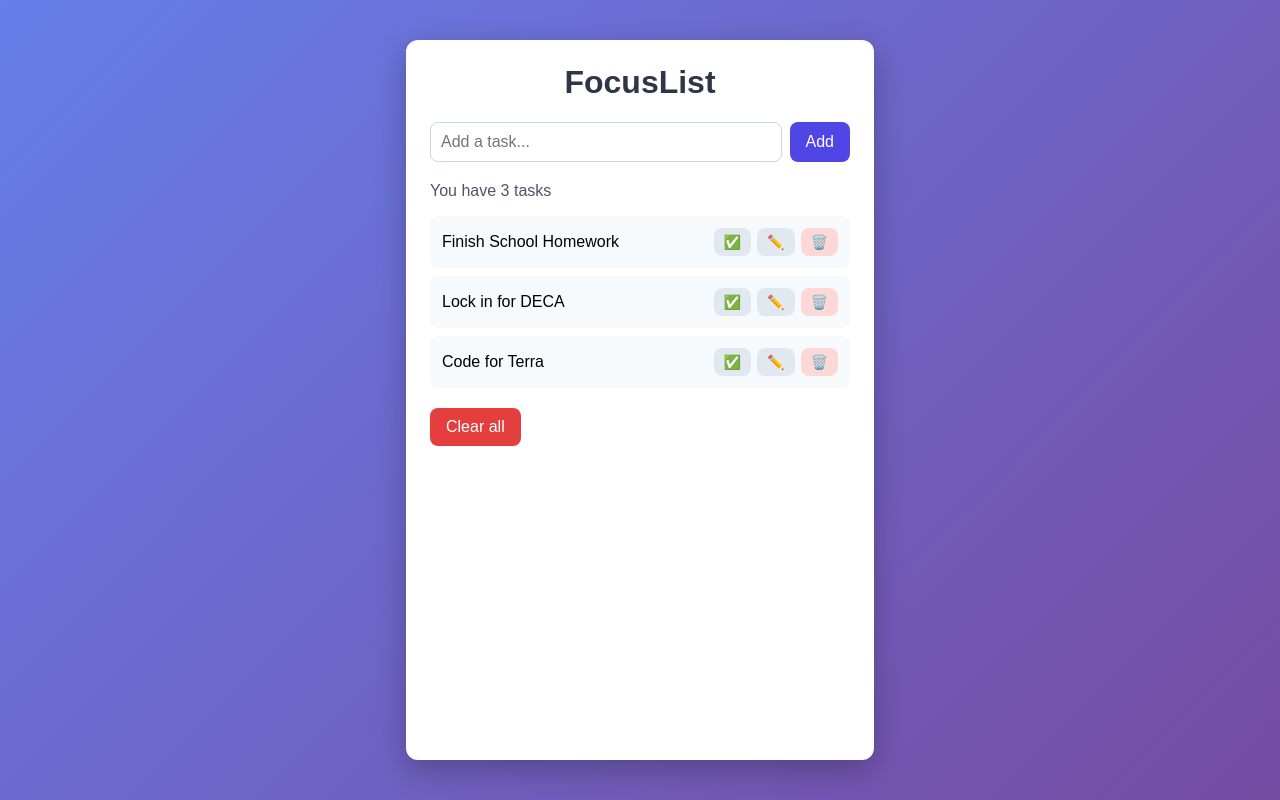
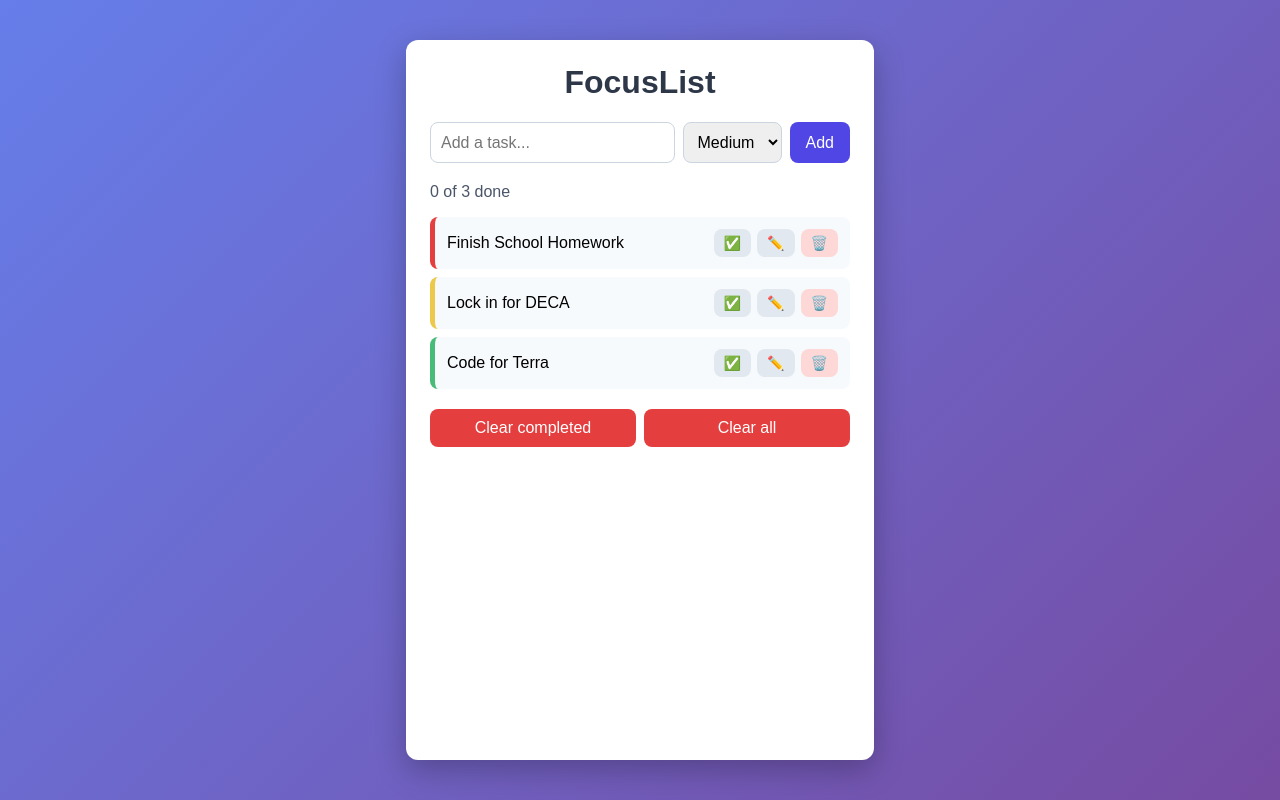
Before and after one commit to niralpatel07/Terra-code, a Flask app: page / in a window 1280 px wide. Run offline with Flask 3, Linux system fonts and the light colour scheme.

Commit message:
Session 3. ( priorities, sorting, progress  counter created with json saving tasks .)

```diff
--- a/app.py
+++ b/app.py
@@ -1,37 +1,72 @@
+import json
+import os
+from datetime import date
+
 from flask import Flask, render_template, request, redirect
 
 app = Flask(__name__)
 
-tasks = [
-    {"id": 1, "text": "Finish School Homework", "done": False},
-    {"id": 2, "text": "Lock in for DECA", "done": False},
-    {"id": 3, "text": "Code for Terra", "done": False},
+DATA_FILE = os.path.join(os.path.dirname(__file__), "tasks.json")
+PRIORITY_ORDER = {"high": 0, "medium": 1, "low": 2}
+
+DEFAULT_TASKS = [
+    {"id": 1, "text": "Finish School Homework", "done": False, "priority": "high"},
+    {"id": 2, "text": "Lock in for DECA", "done": False, "priority": "medium"},
+    {"id": 3, "text": "Code for Terra", "done": False, "priority": "low"},
 ]
-next_id = 4
+
+def load_data():
+    try:
+        with open(DATA_FILE, "r") as f:
+            data = json.load(f)
+        return data["tasks"], data["next_id"]
+    except (FileNotFoundError, json.JSONDecodeError, KeyError):
+        return [dict(t) for t in DEFAULT_TASKS], 4
+
+def save_data():
+    with open(DATA_FILE, "w") as f:
+        json.dump({"tasks": tasks, "next_id": next_id}, f, indent=4)
+
+tasks, next_id = load_data()
+
+def sorted_tasks():
+    return sorted(tasks, key=lambda t: (t["done"], PRIORITY_ORDER.get(t["priority"], 1)))
 
 @app.route("/", methods=["GET", "POST"])
 def home():
     global next_id
     if request.method == "POST":
         text = request.form["task"].strip()
+        priority = request.form.get("priority", "medium")
+        if priority not in PRIORITY_ORDER:
+            priority = "medium"
         existing = [t["text"] for t in tasks]
         if text != "" and text not in existing and len(text) <= 60:
-            tasks.append({"id": next_id, "text": text, "done": False})
+            tasks.append({
+                "id": next_id,
+                "text": text,
+                "done": False,
+                "priority": priority,
+                "created": date.today().isoformat(),
+            })
             next_id += 1
+            save_data()
         return redirect("/")
-    return render_template("index.html", tasks=tasks, editing_id=None)
+    return render_template("index.html", tasks=sorted_tasks(), editing_id=None)
 
 @app.route("/done/<int:task_id>", methods=["POST"])
 def done(task_id):
     for t in tasks:
         if t["id"] == task_id:
             t["done"] =  not t["done"]
+    save_data()
     return redirect("/")
 
 @app.route("/delete/<int:task_id>", methods=["POST"])
 def delete(task_id):
     global tasks
     tasks = [t for t in tasks if t["id"] != task_id]
+    save_data()
     return redirect("/")
 
 @app.route("/edit/<int:task_id>", methods=["GET", "POST"])
@@ -41,12 +76,21 @@ def edit(task_id):
         for t in tasks:
             if t["id"] == task_id and new_text != "" and len(new_text) <= 60:
                 t["text"] = new_text
+        save_data()
         return redirect("/")
-    return render_template("index.html", tasks=tasks, editing_id=task_id)
+    return render_template("index.html", tasks=sorted_tasks(), editing_id=task_id)
+
+@app.route("/clear-done", methods=["POST"])
+def clear_done():
+    global tasks
+    tasks = [t for t in tasks if not t["done"]]
+    save_data()
+    return redirect("/")
 
 @app.route("/clear", methods=["POST"])
 def clear():
     tasks.clear()
+    save_data()
     return redirect("/")
 
 if __name__ == "__main__":
--- a/templates/index.html
+++ b/templates/index.html
@@ -127,6 +127,32 @@
         .del:hover {
             background: #feb2b2;
         }
+        select {
+            padding: 10px;
+            font-size: 16px;
+            border: 1px solid #cbd5e0;
+            border-radius: 8px;
+        }
+        .p-high { border-left: 5px solid #e53e3e; }
+        .p-medium { border-left: 5px solid #ecc94b; }
+        .p-low { border-left: 5px solid #48bb78; }
+        .bulk {
+            display: flex;
+            gap: 8px;
+        }
+        .bulk form {
+            margin: 0;
+            flex: 1;
+        }
+        .bulk .clear {
+            width: 100%;
+        }
+        small {
+            display: block;
+            color: #718096;
+            font-size: 12px;
+            margin-top: 4px;
+        }
 
     </style>
 </head>
@@ -135,20 +161,29 @@
         <h1>FocusList</h1>
          <form method="post">
             <input type="text" name="task" placeholder="Add a task..." maxlength="60" required>
+
+            <select name="priority">
+                <option value="high">High</option>
+                <option value="medium" selected>Medium</option>
+                <option value="low">Low</option>
+            </select>
+
             <button type="submit">Add</button>
          </form>
-         <p>You have {{ tasks|length }} tasks</p>
+         <p>{{ tasks|selectattr("done")|list|length }} of {{ tasks|length }} done</p>
          {% if tasks %}
          <ul>
             {% for task in tasks %}
-            <li class="{{ 'done' if task.done else '' }}">
+            <li class="{{ 'done' if task.done else '' }} p-{{ task.priority }}" >
                 {% if task.id == editing_id %}
                 <form method="post" action="/edit/{{ task.id }}" class="edit-form">
                 <input type="text" name="task" value="{{ task.text }}" maxlength="60" required>
                 <button type="submit" class="small">Save</button>
                 </form>
                 {% else %}
-                <span>{{ task.text }}</span>
+                <span>{{ task.text }}
+                    {% if task.created %}<small>Added {{ task.created }}</small>{% endif %}
+                </span>
                 <div class="actions">
                     <form method="post" action="/done/{{ task.id }}">
                     <button type="submit" class="small">✅</button>
@@ -162,9 +197,14 @@
             </li>
             {% endfor %}
         </ul>
-         <form method="post" action="/clear">
-            <button type="submit" class="clear">Clear all</button>
-         </form>
+        <div class="bulk">
+            <form method="post" action="/clear-done">
+                <button type="submit" class="clear">Clear completed</button>
+            </form>
+            <form method="post" action="/clear">
+                <button type="submit" class="clear">Clear all</button>
+            </form>
+        </div>
          {% else %}
          <p>No tasks yet. Add one above!</p>
          {% endif %}
```
Also changed, not shown: 1 other file.
